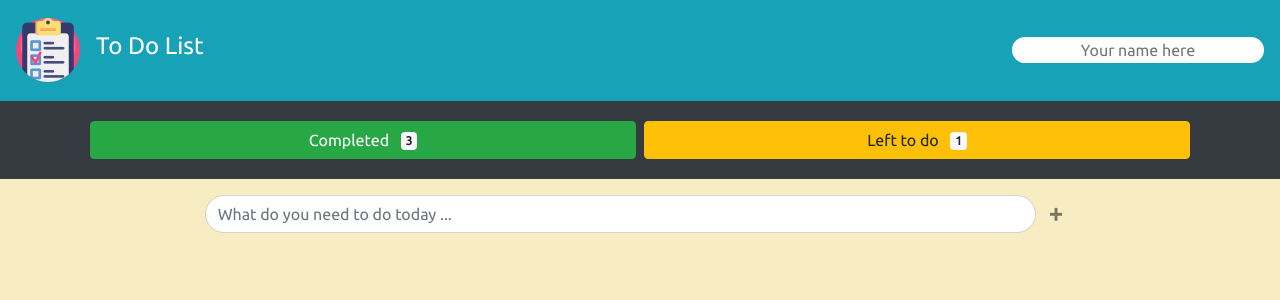
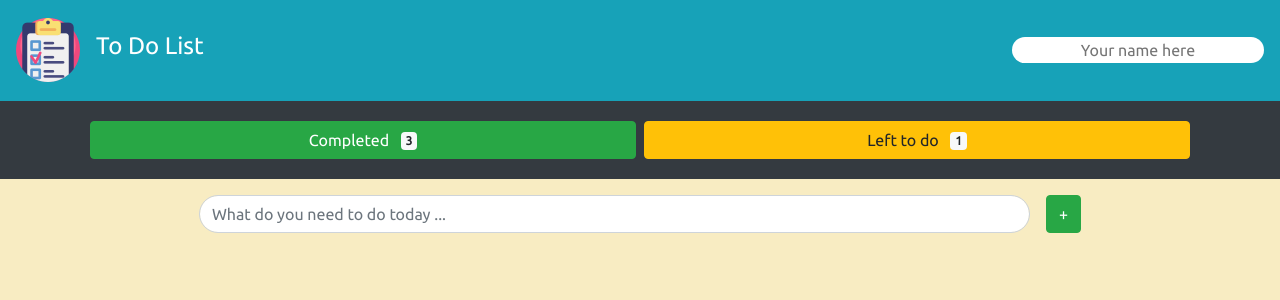
Before and after one commit to dppeykov/ToDoAppSandboxEnv, a React (Create React App) app: page / in a window 1280 px wide. Shown: the top 300 px of the page. Built offline with nearby package versions, Linux system fonts and the light colour scheme.

Commit message:
Adding a button

```diff
--- a/src/components/ToDoInput.js
+++ b/src/components/ToDoInput.js
@@ -6,9 +6,7 @@ const ToDoInput = () => (
       className="form-control rounded-pill w-75 ml-auto"
       placeholder="What do you need to do today ..."
     />
-    <button className="btn mr-auto">
-      <span className="close">+</span>
-    </button>
+    <button className="btn btn btn-success ml-3 mr-auto">+</button>
   </div>
 );
 
```
